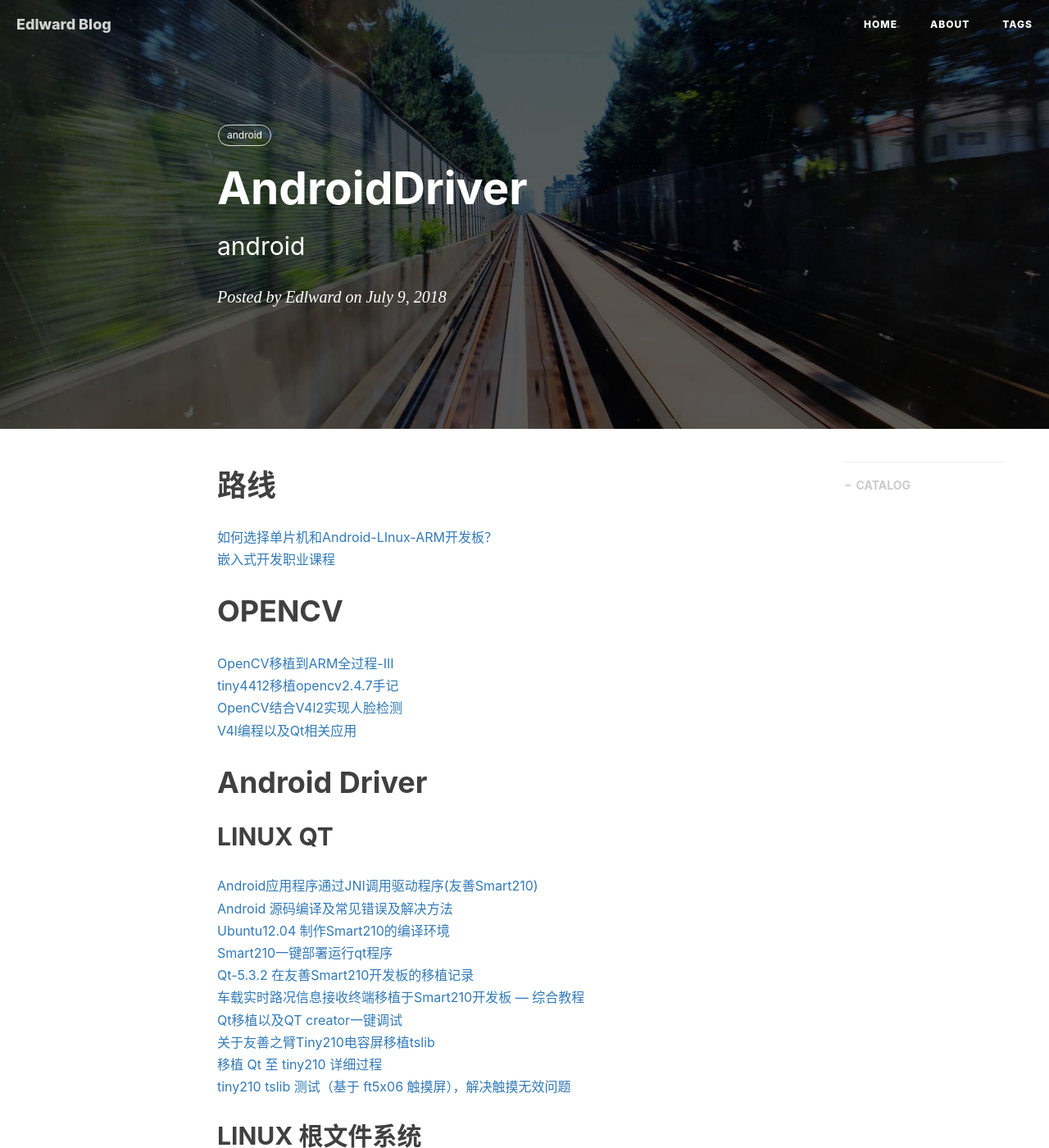
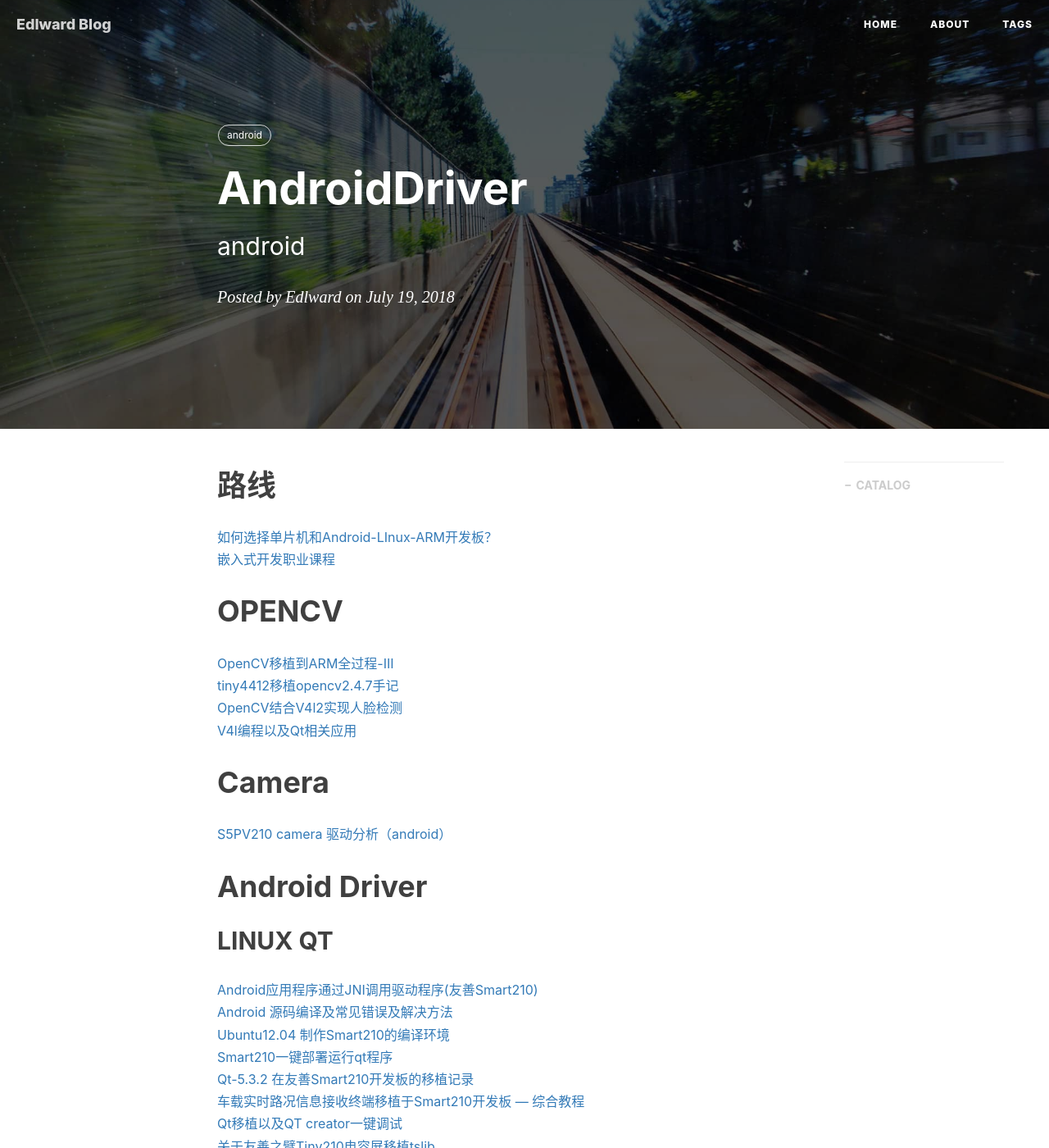
Before and after one commit to gary-robotics/dlward, a Jekyll site: the page built from _posts/2018-07-09-AndroidDriver-2018.markdown, in a window 1280 px wide and 1400 px high. Shown: the whole window at 82% size. Built offline with Jekyll 4.4.1, drawn with Linux system fonts in a browser that asks for light colours; nearby versions of some CDN libraries; comment, search, counter and statistics services are not loaded.

Commit message:
Update 2018-07-09-AndroidDriver-2018.markdown

```diff
--- a/_posts/2018-07-09-AndroidDriver-2018.markdown
+++ b/_posts/2018-07-09-AndroidDriver-2018.markdown
@@ -2,7 +2,7 @@
 layout:     post
 title:      "AndroidDriver"
 subtitle:   "android"
-date:       2018-07-09 12:00:00
+date:       2018-07-19 12:00:00
 author:     "Edlward"
 header-img: "img/post-bg-2015.jpg"
 header-mask: 0.3
@@ -19,6 +19,9 @@ tags:
 [tiny4412移植opencv2.4.7手记](https://blog.csdn.net/u010606097/article/details/41316271)
 [OpenCV结合V4l2实现人脸检测](https://blog.csdn.net/wr132/article/details/54564044)
 [V4l编程以及Qt相关应用](https://blog.csdn.net/wr132/article/details/54348465)
+
+# Camera
+[S5PV210 camera 驱动分析（android）](https://blog.csdn.net/liuying_0408/article/details/7532470)
 
 # Android Driver
 
```
